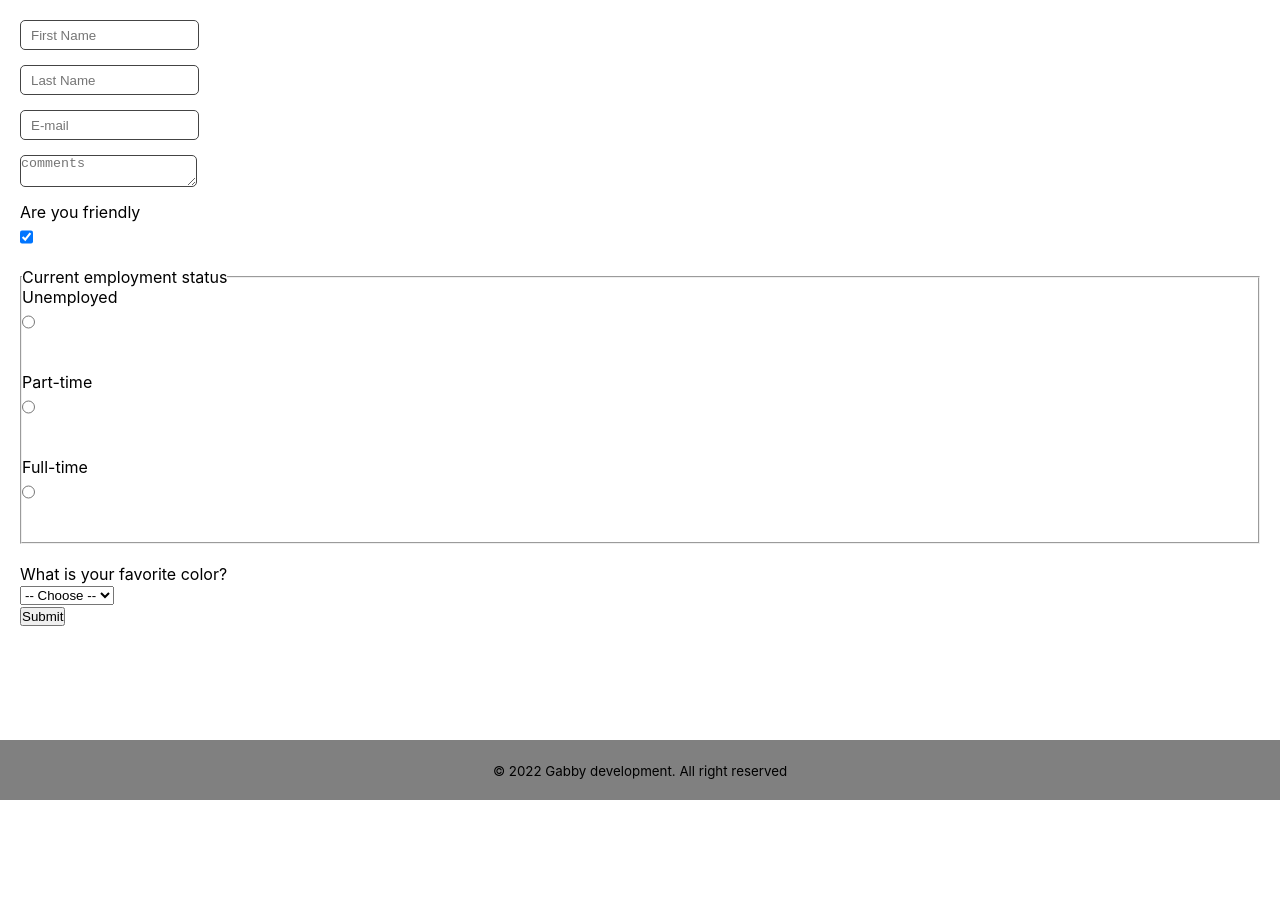
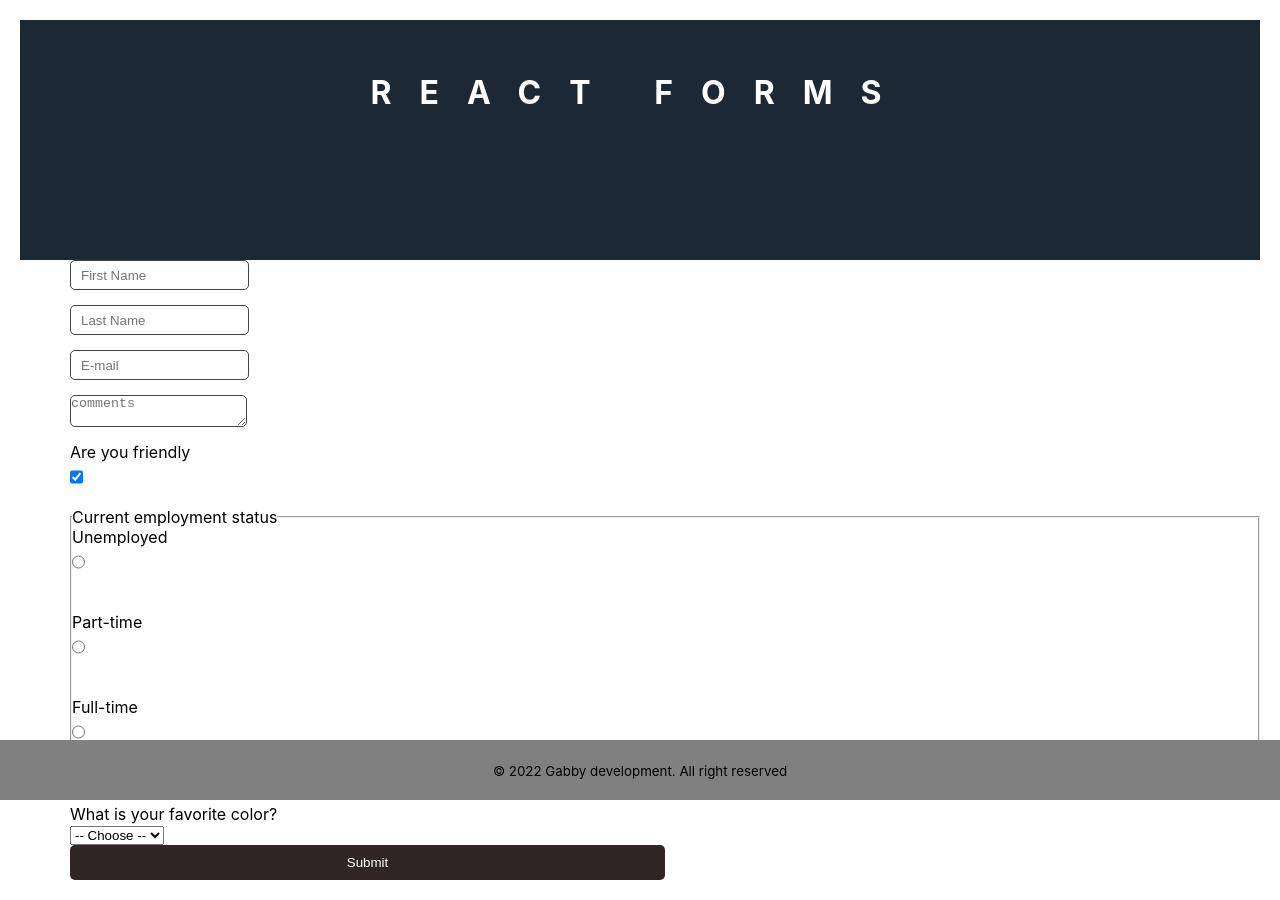
Before and after one commit to Gabbee24/react-form, a React (Create React App) app: page / in a window 1280 px wide. Before the commit the page ends 800 px from the top, so only its background shows below. Built offline with nearby package versions, Linux system fonts and the light colour scheme.

Commit message:
added a header

```diff
--- a/src/App.jsx
+++ b/src/App.jsx
@@ -2,12 +2,14 @@ import React from "react";
 import Form from "./form/Form";
 // import Signup from "./form/Signup";
 import Footer from "./form/Footer";
+import Header from "./form/Header";
 
 
 function App(){
 
     return(
         <>
+            <Header/>
             <Form />
             <Footer />
         </>
--- a/src/form/Form.jsx
+++ b/src/form/Form.jsx
@@ -30,7 +30,7 @@ export default function Form(){
     }
 
     return(
-        <form onSubmit={handleSubmit}>
+        <form className="formF" onSubmit={handleSubmit}>
             <input
                 type="text"
                 placeholder="First Name"
@@ -128,7 +128,7 @@ export default function Form(){
             </select>
 
             <br />
-            <button>Submit</button>
+            <button className="formbtn">Submit</button>
         </form>
     )
 
--- /dev/null
+++ b/src/form/Header.jsx
@@ -0,0 +1,18 @@
+import React from 'react';
+
+const Header = () => {
+        return (
+
+        <header className="header">
+                <div className="header__text-box">
+                        <h1 className="heading-primary">
+                                <span className="heading-primary--sub">React Forms</span>
+                        </h1>
+                </div>
+        </header>
+
+        )
+}
+
+
+export default Header;
--- a/src/form/form.style.css
+++ b/src/form/form.style.css
@@ -7,6 +7,52 @@
 body{
     margin: 0;
     padding: 20px;
+}
+
+
+@import url('https://fonts.googleapis.com/css2?family=Cookie&family=Pinyon+Script&display=swap');
+
+
+    .header{
+        height:30vh;
+        background: #1c2834;
+        background-size:cover;
+        background-position:top;
+        position:relative;
+        background-attachment: fixed;
+    }
+
+    .header__text-box{
+        position:absolute;
+        top:50%;
+        left:50%;
+        transform:translate(-50%, -50%);
+        text-align:center
+    }
+
+
+    body .heading-primary{
+        color:#fff;
+        text-transform:uppercase;
+        -webkit-backface-visibility:hidden;
+        backface-visibility:hidden;
+        margin-bottom:6rem
+    }
+
+    body .heading-primary--sub{
+        display:block;
+        font-size:2rem;
+        font-weight:700;
+        letter-spacing:1.75rem;
+        -webkit-animation-name:moveInRight;
+        animation-name:moveInRight;
+        -webkit-animation-duration:2.5s;
+        animation-duration:2.5s
+    }
+
+
+.formF{
+    padding-left: 50px;
 }
 
 input{
@@ -34,3 +80,13 @@ textarea{
     text-align: center;
     padding: 20px;
 }
+
+.formbtn{
+    width: 50%;
+    padding: 10px;
+    border-radius: 5px;
+    color: white;
+    background-color: rgb(50, 37, 37);
+    border: none;
+    cursor: pointer;
+}
```
